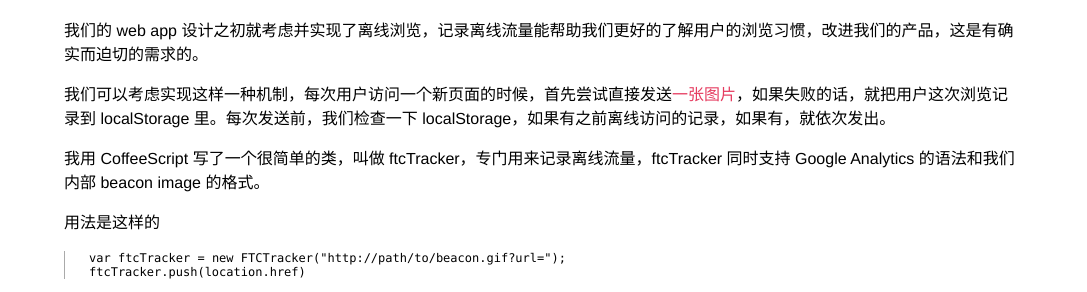
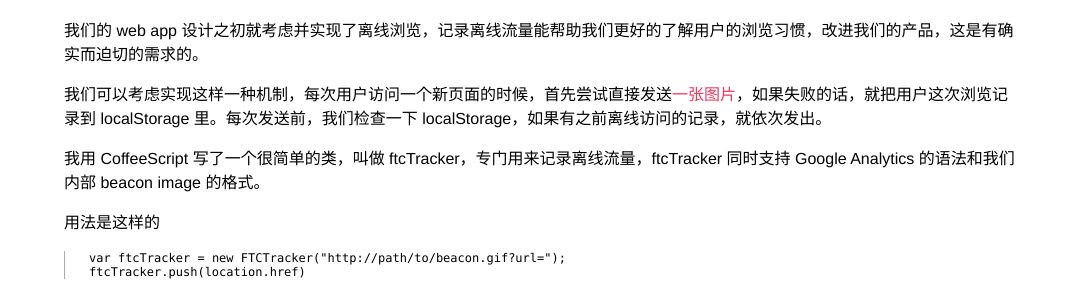
Before and after one commit to th507/blog, a Jekyll site: the page built from _posts/2013-07-24-logging-offline-visits.md, in a window 1280 px wide. Shown: the part 227-519 px from the top of the page, without its empty margins (96-1183 px from the left). Built offline with Jekyll 4.4.1, drawn with Linux system fonts in a browser that asks for light colours; Markdown is read by kramdown in place of the engine named in the settings.

Commit message:
update word

```diff
--- a/_posts/2013-07-24-logging-offline-visits.md
+++ b/_posts/2013-07-24-logging-offline-visits.md
@@ -9,7 +9,7 @@ title:  "记录离线流量"
 
 <!-- more -->
 
-我们可以考虑实现这样一种机制，每次用户访问一个新页面的时候，首先尝试直接发送[一张图片](http://en.wikipedia.org/wiki/Web_bug)，如果失败的话，就把用户这次浏览记录到 localStorage 里。每次发送前，我们检查一下 localStorage，如果有之前离线访问的记录，如果有，就依次发出。
+我们可以考虑实现这样一种机制，每次用户访问一个新页面的时候，首先尝试直接发送[一张图片](http://en.wikipedia.org/wiki/Web_bug)，如果失败的话，就把用户这次浏览记录到 localStorage 里。每次发送前，我们检查一下 localStorage，如果有之前离线访问的记录，就依次发出。
 
 我用 CoffeeScript 写了一个很简单的类，叫做 ftcTracker，专门用来记录离线流量，ftcTracker 同时支持 Google Analytics 的语法和我们内部 beacon image 的格式。
 
```
